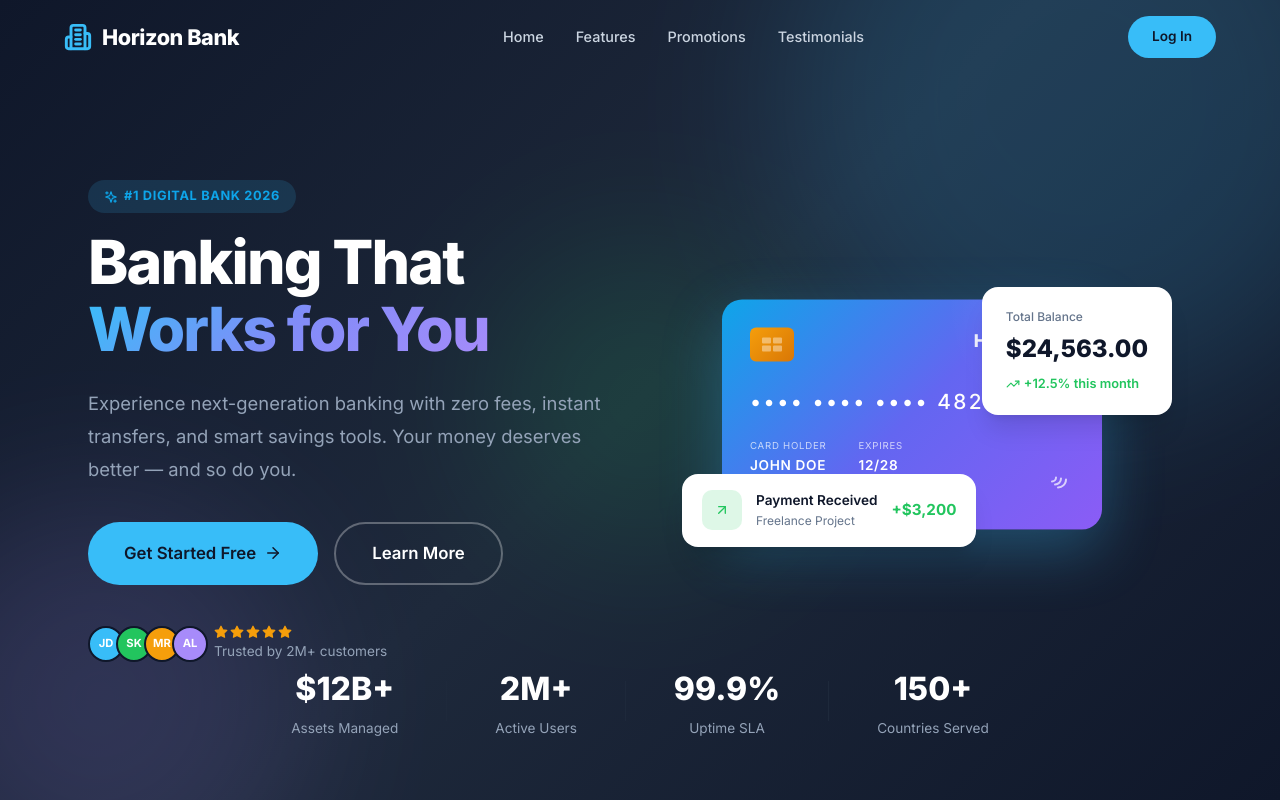
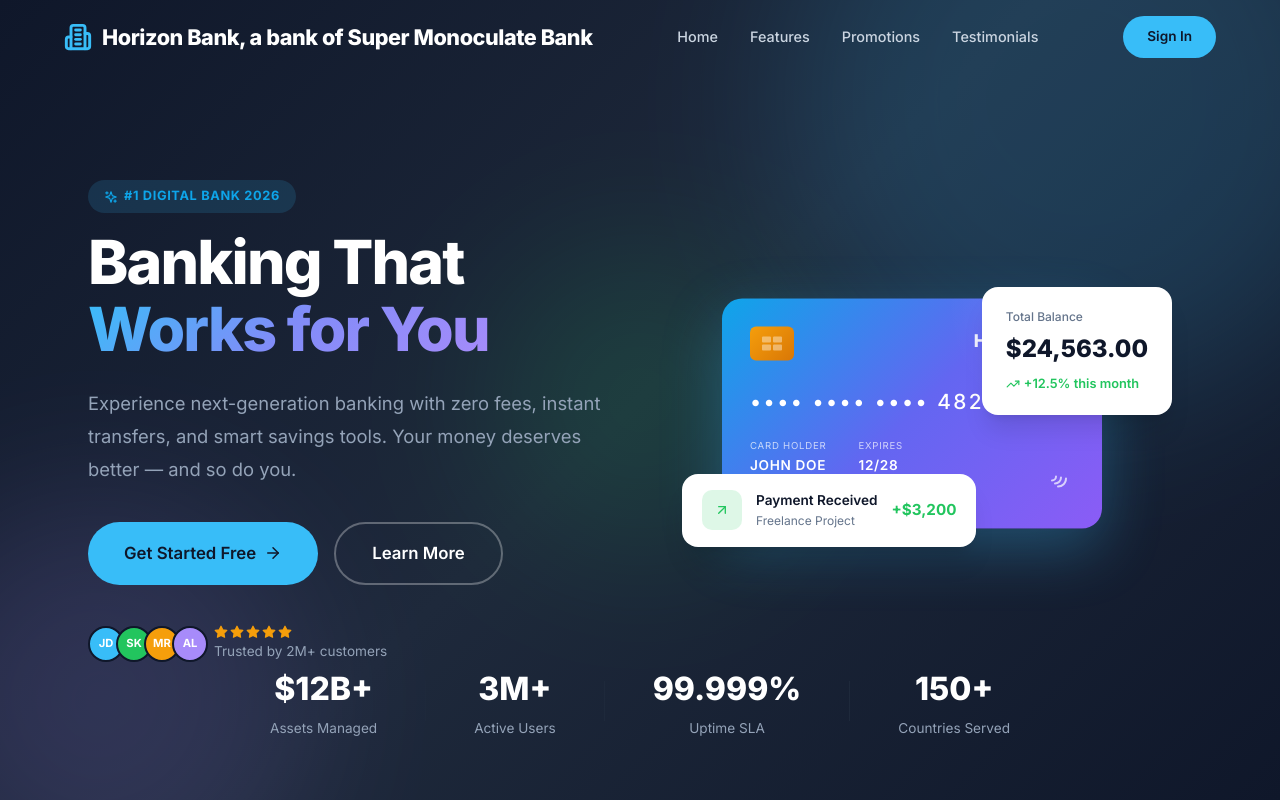
Before and after one commit to lext05/banking-app-demo, a React (Vite) app in the folder client/: page / in a window 1280 px wide. Shown: the top 800 px of the page. Built offline with nearby package versions, Linux system fonts and the light colour scheme.

Commit message:
Update homepage stats and branding for acquisition

```diff
--- a/client/src/components/Navbar.tsx
+++ b/client/src/components/Navbar.tsx
@@ -14,7 +14,7 @@ const Navbar = () => {
       <div className="container navbar-inner">
         <Link to="/" className="navbar-brand">
           <Building2 size={28} strokeWidth={2.5} />
-          <span>Horizon Bank</span>
+          <span>Horizon Bank, a bank of Super Monoculate Bank</span>
         </Link>
 
         <ul className={`navbar-links ${menuOpen ? 'open' : ''}`}>
@@ -26,7 +26,7 @@ const Navbar = () => {
 
         <div className="navbar-actions">
           <Link to="/login" className="btn btn-primary">
-            Log In
+            Sign In
           </Link>
           <button
             className="navbar-toggle"
--- a/client/src/pages/LandingPage.tsx
+++ b/client/src/pages/LandingPage.tsx
@@ -117,12 +117,12 @@ const LandingPage = () => {
           </div>
           <div className="stat-divider" />
           <div className="stat-item">
-            <div className="stat-number">2M+</div>
+            <div className="stat-number">3M+</div>
             <div className="stat-label">Active Users</div>
           </div>
           <div className="stat-divider" />
           <div className="stat-item">
-            <div className="stat-number">99.9%</div>
+            <div className="stat-number">99.999%</div>
             <div className="stat-label">Uptime SLA</div>
           </div>
           <div className="stat-divider" />
@@ -203,6 +203,7 @@ const LandingPage = () => {
       <section className="promotions" id="promotions">
         <div className="container">
           <div className="section-header">
+            <span className="section-tag"><Gift size={14} /> Limited-Time Offers</span>
             <h2>Exclusive Promotions</h2>
             <p>Take advantage of these incredible offers before they expire.</p>
           </div>
```
